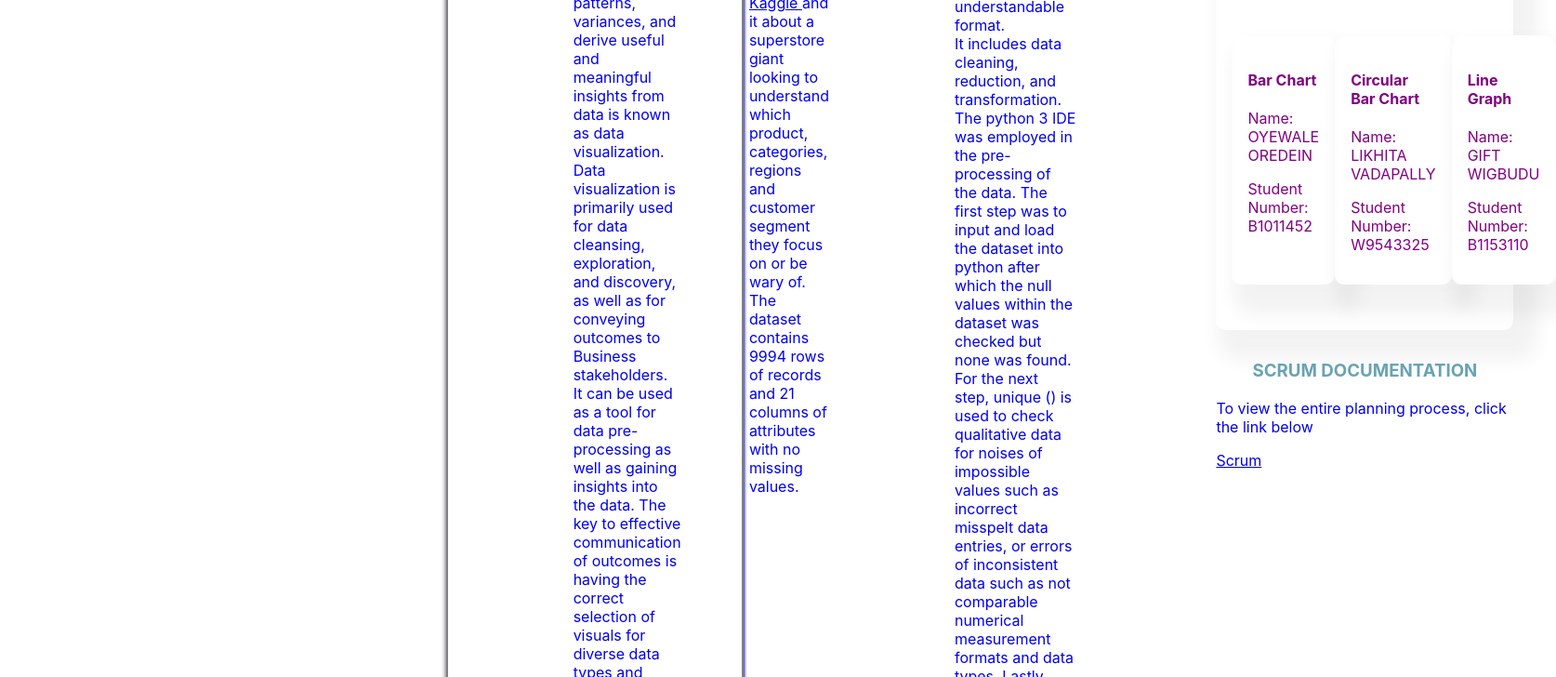
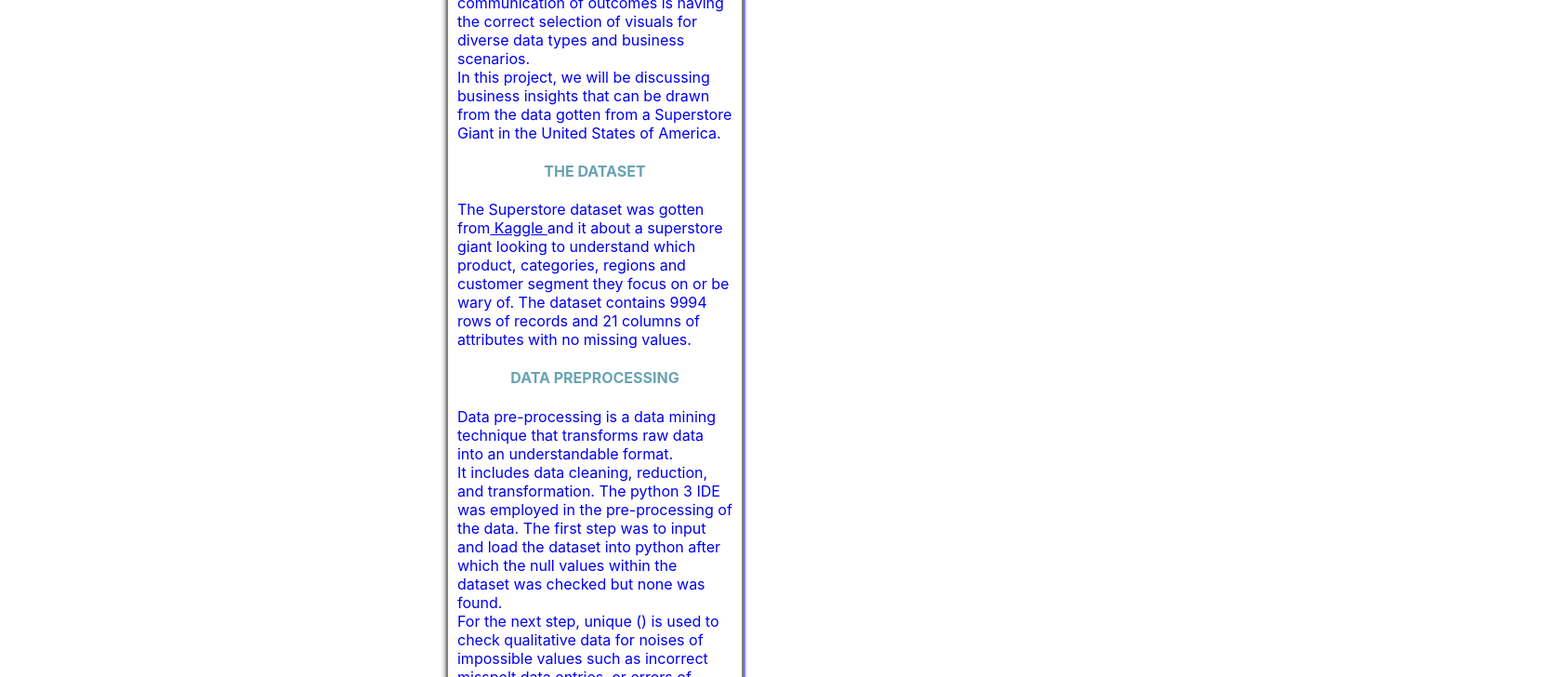
Before and after one commit to Sir-Newton/BBsTeams, a Next.js app in the folder BBsTeams/: page / in a window 1280 px wide. Shown: the top 728 px of the page at 93% size, 1674 px wide, since content can reach past the window. Built offline with nearby package versions, Linux system fonts and the light colour scheme.

Commit message:
Update globals.css

```diff
--- a/BBsTeams/styles/globals.css
+++ b/BBsTeams/styles/globals.css
@@ -48,7 +48,7 @@
     flex-wrap: wrap;
     justify-content: space-around;
 }
-.card {
+.widecard {
     padding: 10px;
     border: 2px solid #fefefe;
     box-shadow: -1px 2px 5px #fefefe,  1px -2px 3px;
@@ -59,6 +59,8 @@
     margin-bottom: 4rem;
     padding-left: 2rem;
     padding-right: 2rem;
+}
+  .card {
     background: #ffffff 0% 0% no-repeat padding-box;
     box-shadow: 14px 20px 20px 12px #0702020d;
     width: 14%;
```
